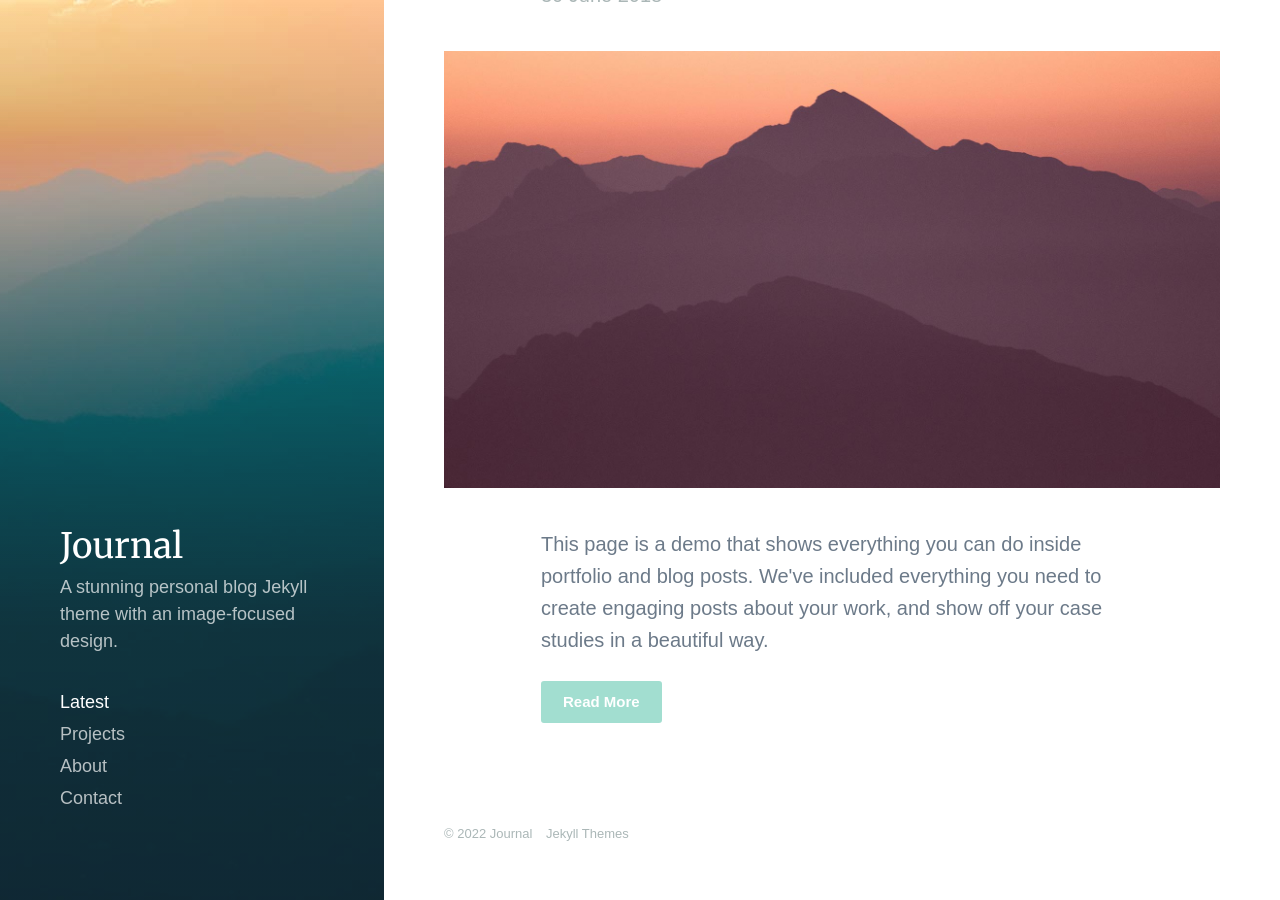
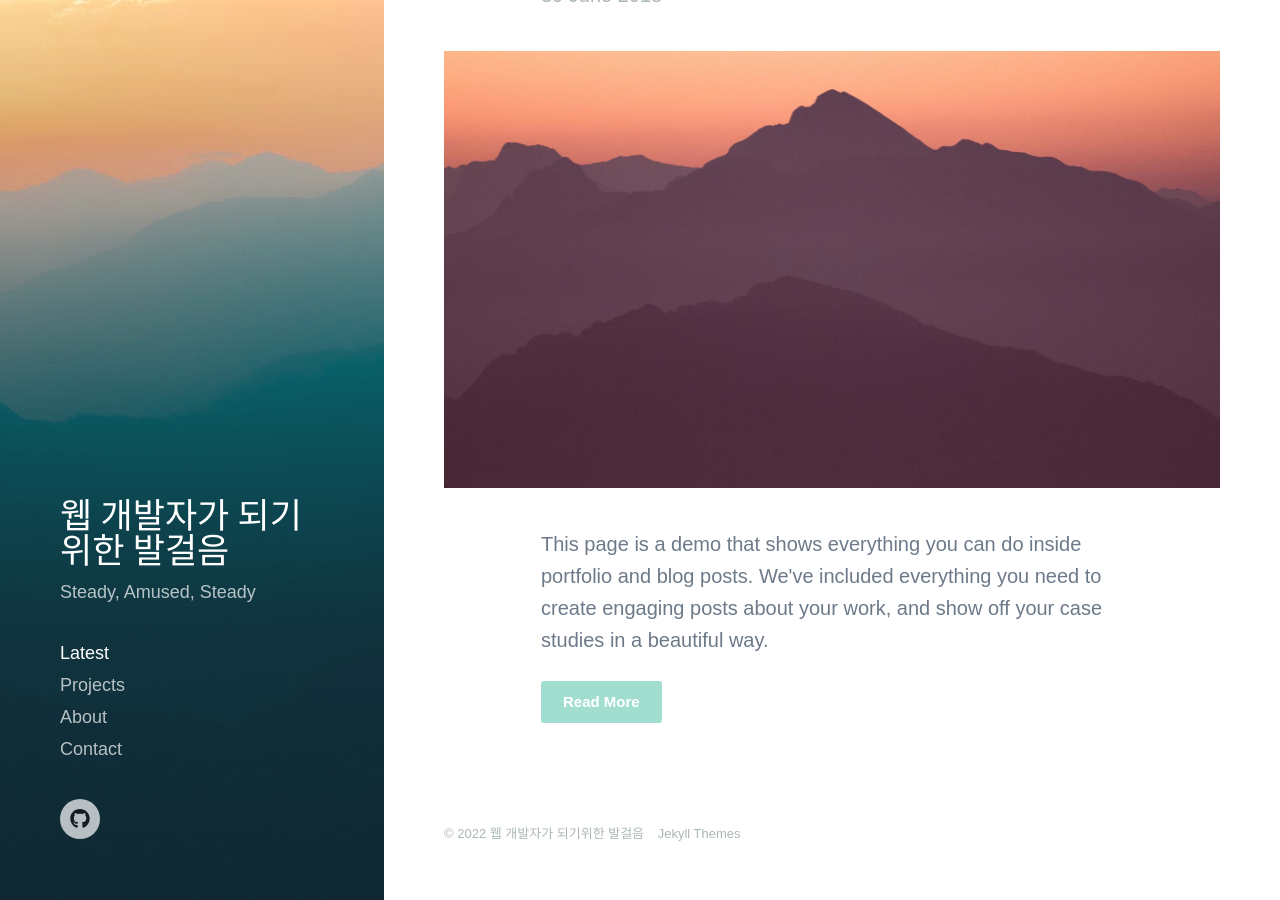
Before and after one commit to lawijdo201/lawijdo201.github.io, a Jekyll site: the page built from index.html, in a window 1280 px wide and 900 px high, scrolled down 133 px. Built offline with Jekyll 4.4.1, drawn with Linux system fonts in a browser that asks for light colours; nearby versions of some CDN libraries; some web fonts are replaced; the list of posts is cut into pages by our own code.

Commit message:
hompage setting

```diff
--- a/_config.yml
+++ b/_config.yml
@@ -1,6 +1,6 @@
-site: Journal Jekyll Theme
+site: Steady, Study
 
-url:
+url: https://lawijdo201.github.io/
 baseurl:
 
 collections:
--- a/_data/settings.yml
+++ b/_data/settings.yml
@@ -1,6 +1,6 @@
 basic_settings:
-  site_title: Journal
-  site_tagline: A stunning personal blog Jekyll theme with an image-focused design.
+  site_title: 웹 개발자가 되기위한 발걸음
+  site_tagline:  Steady, Amused, Steady
   favicon_image: /images/favicon.png
 
 header_settings:
@@ -23,7 +23,7 @@ grid_settings:
   grid_spacing: 10
 
 contact_settings:
-  form_action: ''
+  form_action: 'https://formspree.io/f/mdobrjpw'
   confirmation_url: '/thanks'
   email_subject: 'Contact form submission'
   send_button_text: 'Send Message'
@@ -46,7 +46,7 @@ social_settings:
   dribbble_url: ''
   behance_url: ''
   deviantart_url: ''
-  github_url: ''
+  github_url: 'https://github.com/lawijdo201'
   reddit_url: ''
   flickr_url: ''
   etsy_url: ''
```
